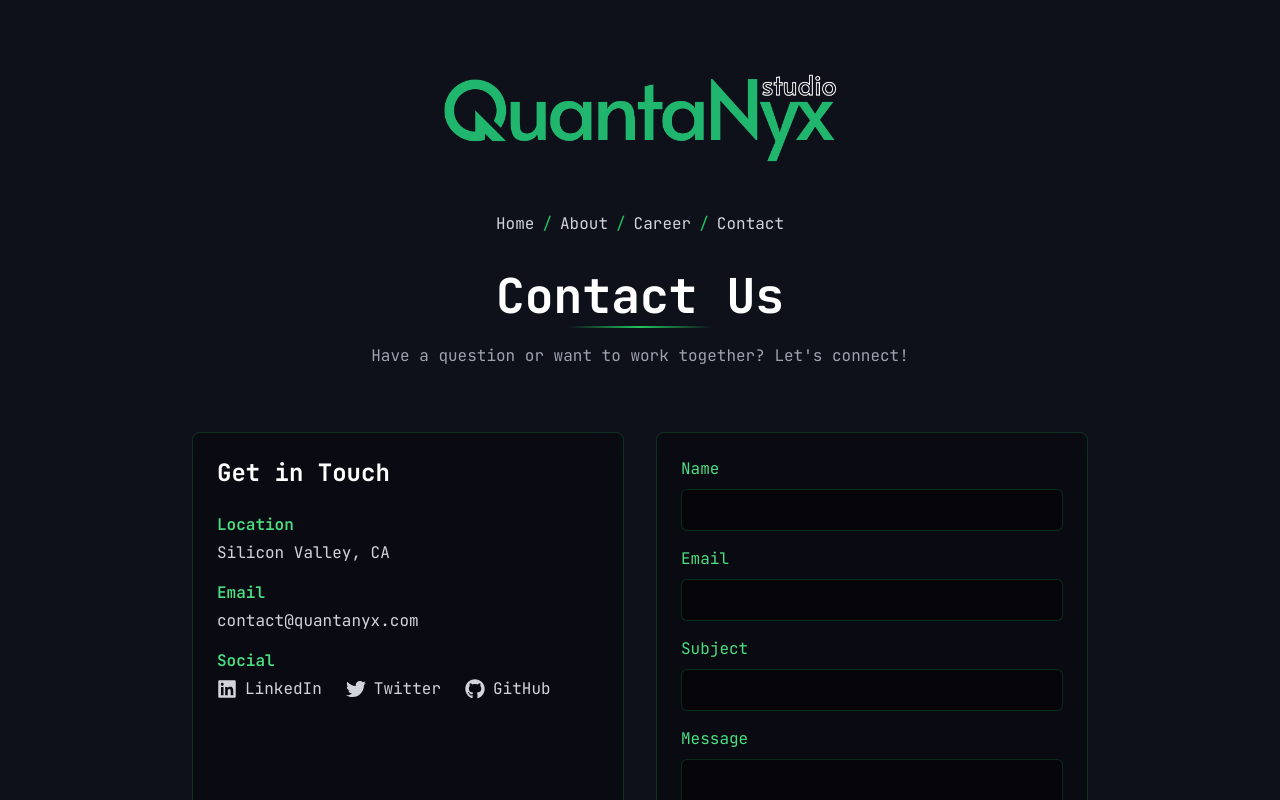
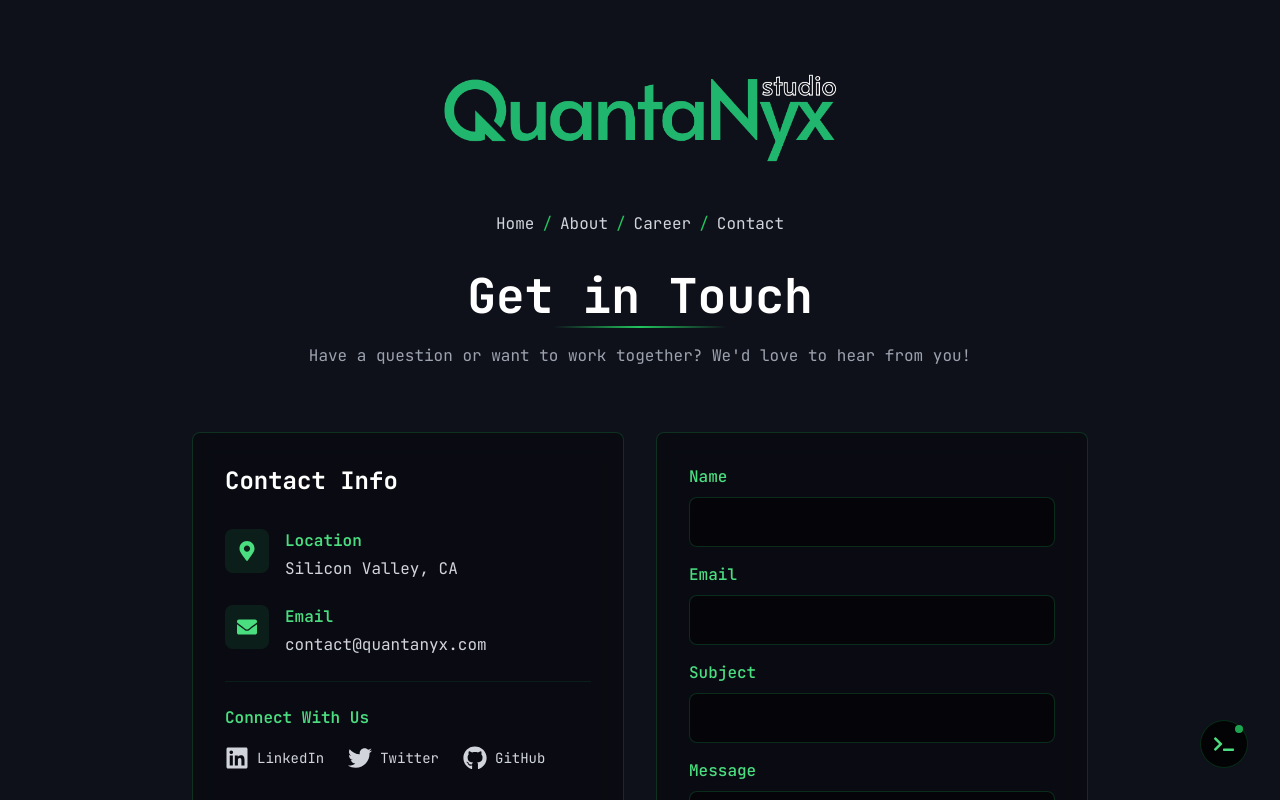
Before and after one commit to tanjim-cringebot/nexavira, a Next.js app: page /contact in a window 1280 px wide. Shown: the top 800 px of the page. Built offline with nearby package versions, Linux system fonts and the light colour scheme.

Commit message:
Enhance Contact page with improved design, social links, and terminal integration

```diff
--- a/app/contact/page.js
+++ b/app/contact/page.js
@@ -1,7 +1,14 @@
 "use client";
 import React, { useState } from "react";
 import HeroSection from "../components/HeroSection";
-import { FaLinkedin, FaTwitter, FaGithub } from "react-icons/fa";
+import {
+  FaLinkedin,
+  FaTwitter,
+  FaGithub,
+  FaEnvelope,
+  FaMapMarkerAlt,
+} from "react-icons/fa";
+import TerminalButton from "../components/TerminalButton";
 
 export default function Contact() {
   const [formData, setFormData] = useState({
@@ -11,10 +18,35 @@ export default function Contact() {
     message: "",
   });
 
-  const handleSubmit = (e) => {
+  // Terminal states
+  const [showTerminal, setShowTerminal] = useState(true);
+  const [isTerminalOpen, setIsTerminalOpen] = useState(false);
+  const [isTerminalMinimized, setIsTerminalMinimized] = useState(false);
+
+  // Terminal control handlers
+  const handleTerminalClose = () => {
+    setIsTerminalOpen(false);
+    setIsTerminalMinimized(false);
+  };
+
+  const handleTerminalMinimize = () => {
+    setIsTerminalMinimized(true);
+  };
+
+  const handleTerminalMaximize = () => {
+    setIsTerminalMinimized(false);
+  };
+
+  const handleSubmit = async (e) => {
     e.preventDefault();
+    // Add loading state and animation here
+    try {
       // Handle form submission logic here
       console.log("Form submitted:", formData);
+      // Show success message
+    } catch (error) {
+      // Show error message
+    }
   };
 
   const handleChange = (e) => {
@@ -24,64 +56,96 @@ export default function Contact() {
     });
   };
 
+  const socialLinks = [
+    {
+      name: "LinkedIn",
+      icon: FaLinkedin,
+      url: "https://linkedin.com/in/yourusername",
+      color: "hover:text-blue-400",
+    },
+    {
+      name: "Twitter",
+      icon: FaTwitter,
+      url: "https://twitter.com/yourusername",
+      color: "hover:text-blue-500",
+    },
+    {
+      name: "GitHub",
+      icon: FaGithub,
+      url: "https://github.com/yourusername",
+      color: "hover:text-purple-400",
+    },
+  ];
+
   return (
+    <>
       <div className="container mx-auto px-4 sm:px-6 lg:px-8 pt-32 mt-36 pb-16">
         {/* Header Section */}
         <div className="text-center mb-16">
           <h1 className="text-white text-3xl sm:text-4xl lg:text-5xl font-bold mb-6 relative inline-block">
-          Contact Us
+            Get in Touch
             <div className="absolute -bottom-2 left-1/2 transform -translate-x-1/2 w-1/2 h-0.5 bg-gradient-to-r from-transparent via-green-500 to-transparent"></div>
           </h1>
           <p className="text-gray-400 text-sm sm:text-base max-w-2xl mx-auto">
-          Have a question or want to work together? Let's connect!
+            Have a question or want to work together? We'd love to hear from
+            you!
           </p>
-        {/* <HeroSection /> */}
         </div>
 
         {/* Contact Form Section */}
         <div className="max-w-4xl mx-auto mt-12 grid grid-cols-1 md:grid-cols-2 gap-8">
           {/* Contact Information */}
-        <div className="backdrop-blur-md bg-black/30 p-6 rounded-lg border border-green-500/20">
-          <h2 className="text-2xl font-bold text-white mb-6">Get in Touch</h2>
-          <div className="space-y-4">
+          <div
+            className="backdrop-blur-md bg-black/30 p-8 rounded-lg border border-green-500/20
+                        transform hover:scale-[1.02] transition-all duration-300"
+          >
+            <h2 className="text-2xl font-bold text-white mb-8">Contact Info</h2>
+            <div className="space-y-6">
+              <div className="flex items-start space-x-4">
+                <div className="p-3 bg-green-500/10 rounded-lg">
+                  <FaMapMarkerAlt className="text-green-400 text-xl" />
+                </div>
                 <div>
-              <h3 className="text-green-400 font-semibold mb-1">Location</h3>
+                  <h3 className="text-green-400 font-semibold mb-1">
+                    Location
+                  </h3>
                   <p className="text-gray-300">Silicon Valley, CA</p>
+                </div>
+              </div>
+
+              <div className="flex items-start space-x-4">
+                <div className="p-3 bg-green-500/10 rounded-lg">
+                  <FaEnvelope className="text-green-400 text-xl" />
                 </div>
                 <div>
                   <h3 className="text-green-400 font-semibold mb-1">Email</h3>
-              <p className="text-gray-300">contact@quantanyx.com</p>
+                  <a
+                    href="mailto:contact@quantanyx.com"
+                    className="text-gray-300 hover:text-green-400 transition-colors"
+                  >
+                    contact@quantanyx.com
+                  </a>
                 </div>
-            <div>
-              <h3 className="text-green-400 font-semibold mb-1">Social</h3>
+              </div>
+
+              <div className="pt-6 border-t border-green-500/10">
+                <h3 className="text-green-400 font-semibold mb-4">
+                  Connect With Us
+                </h3>
                 <div className="flex space-x-6">
+                  {socialLinks.map((social) => (
                     <a
-                  href="#"
-                  className="text-gray-300 hover:text-green-400 transition-colors flex items-center gap-2"
+                      key={social.name}
+                      href={social.url}
+                      className={`text-gray-300 ${social.color} transition-all duration-300
+                                transform hover:scale-110 flex items-center gap-2`}
                       target="_blank"
                       rel="noopener noreferrer"
                     >
-                  <FaLinkedin className="text-xl" />
-                  <span>LinkedIn</span>
+                      <social.icon className="text-2xl" />
+                      <span className="text-sm">{social.name}</span>
                     </a>
-                <a
-                  href="#"
-                  className="text-gray-300 hover:text-green-400 transition-colors flex items-center gap-2"
-                  target="_blank"
-                  rel="noopener noreferrer"
-                >
-                  <FaTwitter className="text-xl" />
-                  <span>Twitter</span>
-                </a>
-                <a
-                  href="#"
-                  className="text-gray-300 hover:text-green-400 transition-colors flex items-center gap-2"
-                  target="_blank"
-                  rel="noopener noreferrer"
-                >
-                  <FaGithub className="text-xl" />
-                  <span>GitHub</span>
-                </a>
+                  ))}
                 </div>
               </div>
             </div>
@@ -90,11 +154,15 @@ export default function Contact() {
           {/* Contact Form */}
           <form
             onSubmit={handleSubmit}
-          className="backdrop-blur-md bg-black/30 p-6 rounded-lg border border-green-500/20"
+            className="backdrop-blur-md bg-black/30 p-8 rounded-lg border border-green-500/20
+                     transform hover:scale-[1.02] transition-all duration-300"
           >
             <div className="space-y-4">
               <div>
-              <label htmlFor="name" className="block text-green-400 mb-2">
+                <label
+                  htmlFor="name"
+                  className="block text-green-400 mb-2 font-medium"
+                >
                   Name
                 </label>
                 <input
@@ -103,12 +171,17 @@ export default function Contact() {
                   name="name"
                   value={formData.name}
                   onChange={handleChange}
-                className="w-full bg-black/50 border border-green-500/20 rounded-md px-4 py-2 text-white focus:outline-none focus:border-green-500"
+                  className="w-full bg-black/50 border border-green-500/20 rounded-lg px-4 py-3 text-white
+                           focus:outline-none focus:border-green-500 focus:ring-1 focus:ring-green-500
+                           transition-all duration-300"
                   required
                 />
               </div>
               <div>
-              <label htmlFor="email" className="block text-green-400 mb-2">
+                <label
+                  htmlFor="email"
+                  className="block text-green-400 mb-2 font-medium"
+                >
                   Email
                 </label>
                 <input
@@ -117,12 +190,17 @@ export default function Contact() {
                   name="email"
                   value={formData.email}
                   onChange={handleChange}
-                className="w-full bg-black/50 border border-green-500/20 rounded-md px-4 py-2 text-white focus:outline-none focus:border-green-500"
+                  className="w-full bg-black/50 border border-green-500/20 rounded-lg px-4 py-3 text-white
+                           focus:outline-none focus:border-green-500 focus:ring-1 focus:ring-green-500
+                           transition-all duration-300"
                   required
                 />
               </div>
               <div>
-              <label htmlFor="subject" className="block text-green-400 mb-2">
+                <label
+                  htmlFor="subject"
+                  className="block text-green-400 mb-2 font-medium"
+                >
                   Subject
                 </label>
                 <input
@@ -131,12 +209,17 @@ export default function Contact() {
                   name="subject"
                   value={formData.subject}
                   onChange={handleChange}
-                className="w-full bg-black/50 border border-green-500/20 rounded-md px-4 py-2 text-white focus:outline-none focus:border-green-500"
+                  className="w-full bg-black/50 border border-green-500/20 rounded-lg px-4 py-3 text-white
+                           focus:outline-none focus:border-green-500 focus:ring-1 focus:ring-green-500
+                           transition-all duration-300"
                   required
                 />
               </div>
               <div>
-              <label htmlFor="message" className="block text-green-400 mb-2">
+                <label
+                  htmlFor="message"
+                  className="block text-green-400 mb-2 font-medium"
+                >
                   Message
                 </label>
                 <textarea
@@ -145,13 +228,18 @@ export default function Contact() {
                   value={formData.message}
                   onChange={handleChange}
                   rows="4"
-                className="w-full bg-black/50 border border-green-500/20 rounded-md px-4 py-2 text-white focus:outline-none focus:border-green-500"
+                  className="w-full bg-black/50 border border-green-500/20 rounded-lg px-4 py-3 text-white
+                           focus:outline-none focus:border-green-500 focus:ring-1 focus:ring-green-500
+                           transition-all duration-300 resize-none"
                   required
                 ></textarea>
               </div>
               <button
                 type="submit"
-              className="w-full bg-green-500 hover:bg-green-600 text-white font-semibold py-2 px-4 rounded-md transition-colors"
+                className="w-full bg-green-500/20 hover:bg-green-500/30 text-green-400 font-semibold
+                         py-3 px-6 rounded-lg transition-all duration-300 border border-green-500/20
+                         hover:border-green-500/40 focus:outline-none focus:ring-2 focus:ring-green-500/50
+                         transform hover:scale-[1.02]"
               >
                 Send Message
               </button>
@@ -159,5 +247,32 @@ export default function Contact() {
           </form>
         </div>
       </div>
+
+      {/* Terminal Button */}
+      <TerminalButton
+        showTerminal={showTerminal}
+        isTerminalOpen={isTerminalOpen}
+        isTerminalMinimized={isTerminalMinimized}
+        onClick={() => {
+          setIsTerminalOpen(true);
+          setIsTerminalMinimized(false);
+        }}
+      />
+
+      {/* Terminal Modal */}
+      {isTerminalOpen && (
+        <div className="fixed inset-0 z-50 flex items-center justify-center">
+          <div className="absolute inset-0 bg-black/50 backdrop-blur-sm" />
+          <div className="relative w-full max-w-4xl z-10">
+            <HeroSection
+              onClose={handleTerminalClose}
+              onMinimize={handleTerminalMinimize}
+              onMaximize={handleTerminalMaximize}
+              isMaximized={false}
+            />
+          </div>
+        </div>
+      )}
+    </>
   );
 }
```
Lines whose indentation alone changed are shown as unchanged.
